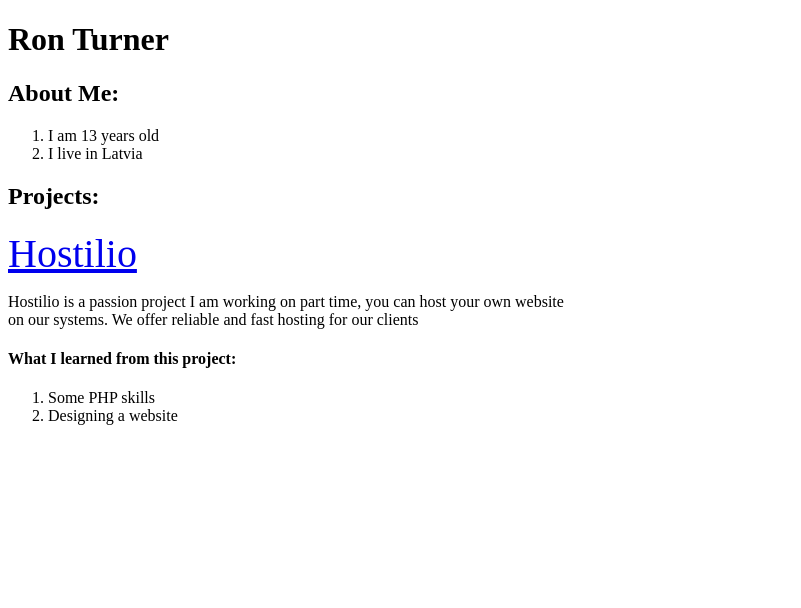
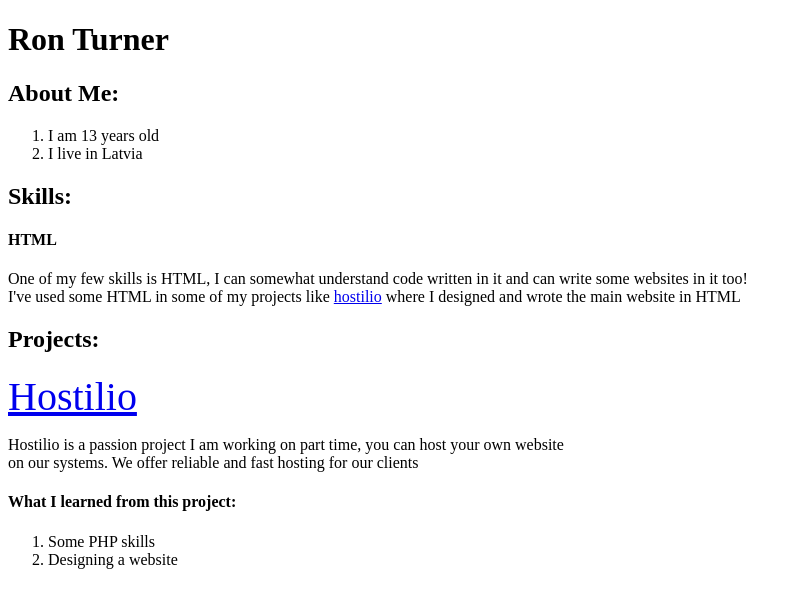
Before and after one commit to ternersronalds/meetronturner.com, a plain HTML site: page index.html in a window 1280 px wide. Shown: the whole page, without its empty margins (0-801 px from the left). Drawn offline with Linux system fonts and the light colour scheme.

Commit message:
added skills

```diff
--- a/index.html
+++ b/index.html
@@ -13,6 +13,14 @@
     <li>I am 13 years old</li>
     <li>I live in Latvia</li>
   </ol>
+
+  <h2>Skills:</h2>
+  <h4>HTML</h4>
+  <p>One of my few skills is HTML, I can somewhat understand code written in it and can write some websites in it too!<br>
+    I've used some HTML in some of my projects like <a href="https://hostilio.cloud">hostilio</a> where I designed and wrote the main website in HTML </p>
+
+
+
   <h2>Projects:</h2>
   <a class="hostilio-button"href="https://hostilio.cloud">Hostilio</a>
   <p>Hostilio is a passion project I am working on part time, you can host your own website<br>on our systems. We offer reliable and fast hosting for our clients</p>
```
